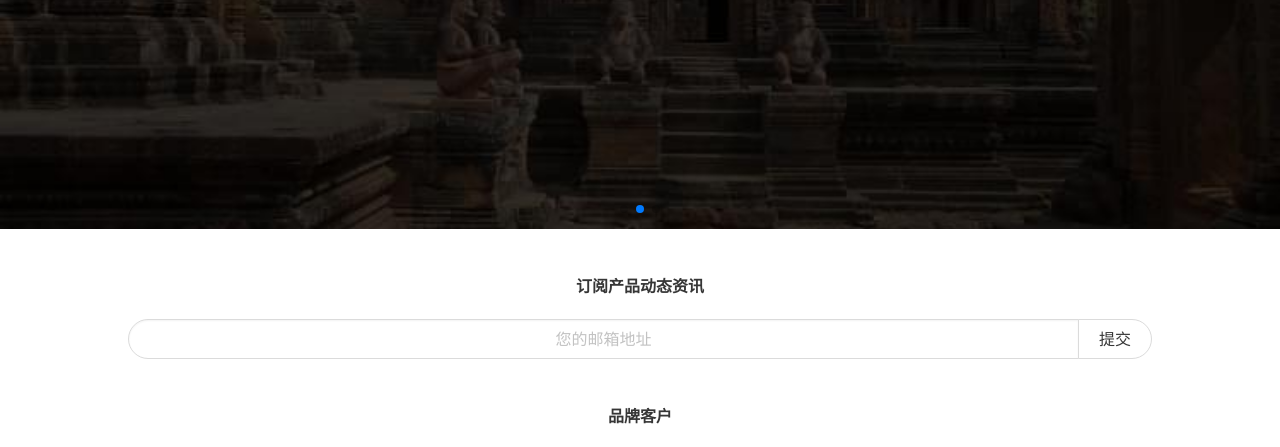
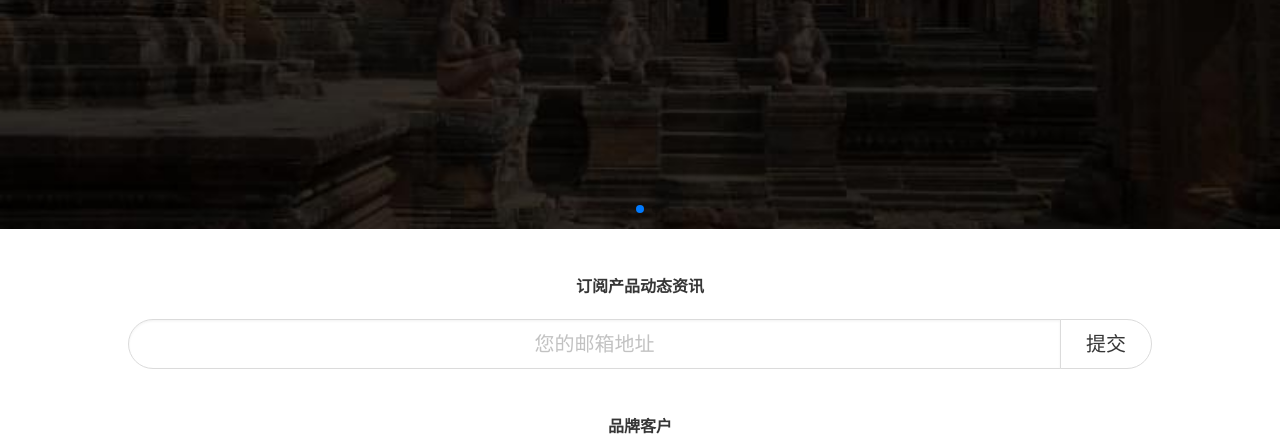
Before and after one commit to lucky-byte/lucky-byte.github.io, a website: page pug/index.pug in a window 1280 px wide. Shown: the part 331-778 px from the top of the page. Drawn offline with nearby package versions, Linux system fonts and the light colour scheme; files that its build step writes are made by us from their sources.

Commit message:
细微调整

```diff
--- a/pug/index.pug
+++ b/pug/index.pug
@@ -116,10 +116,11 @@ append body
     .subscription
       .field.has-addons
         p.control.is-expanded
-          input.input.is-rounded.is-fullwidth(type='email' name='email'
+          input.input.is-rounded.is-fullwidth.is-medium(
+            type='email' name='email'
             placeholder='您的邮箱地址' style='text-align:center;')
         p.control
-          button.button.is-rounded(type='submit') 提交
+          button.button.is-rounded.is-medium(type='submit') 提交
 
   section.section.has-text-centered.pt-0
     .title.is-6 品牌客户
```
Also changed, not shown: index.html.
